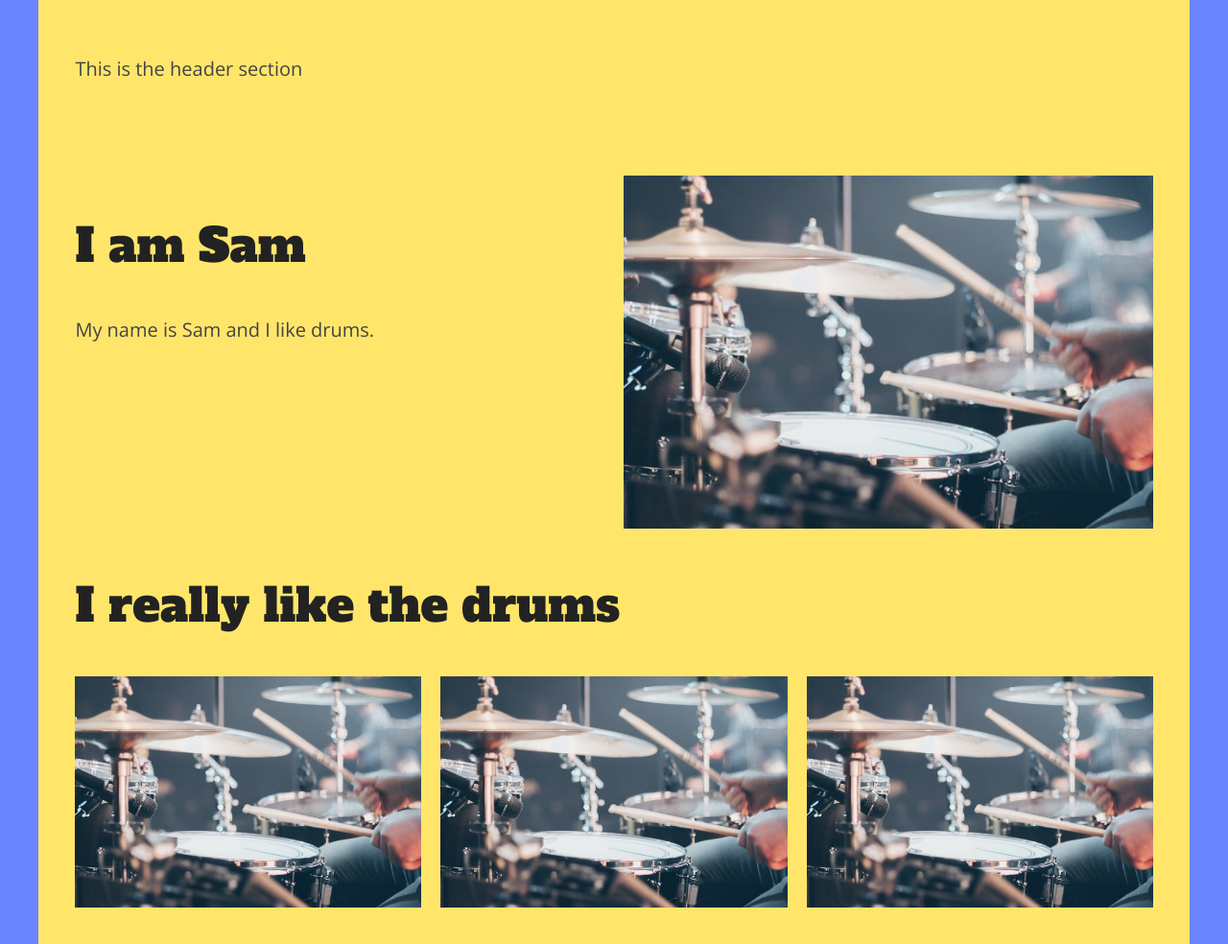
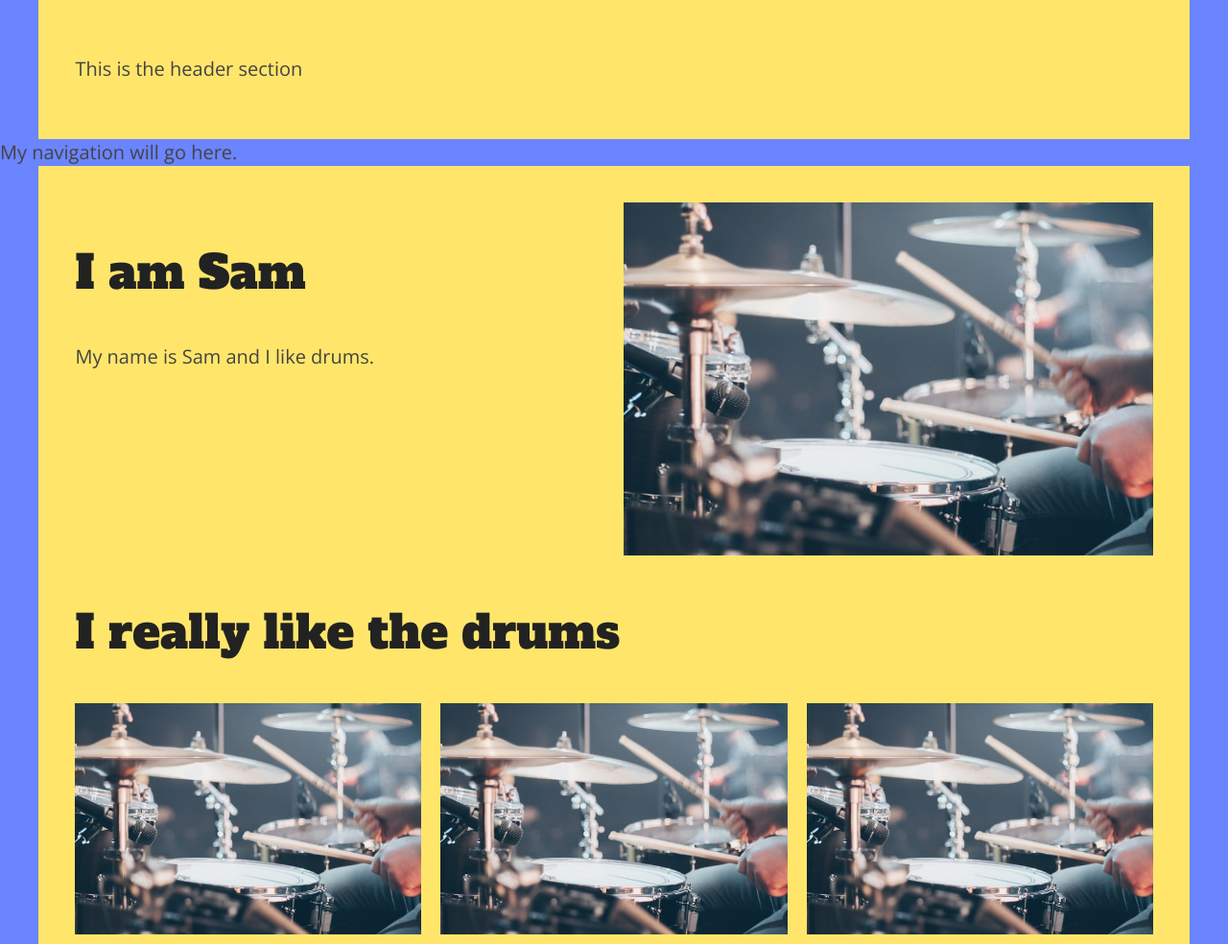
Before and after one commit to meeum/CCPAP4-AT2-example, a plain HTML site: page index.html in a window 1280 px wide. Shown: the top 984 px of the page at 96% size. Drawn offline with nearby package versions, Linux system fonts and the light colour scheme.

Commit message:
added nav placeholder

```diff
--- a/index.html
+++ b/index.html
@@ -19,6 +19,10 @@
             <p>This is the header section</p>
         </section>
     </header>
+
+    <nav>
+        My navigation will go here.
+    </nav>
 
 
 
```
